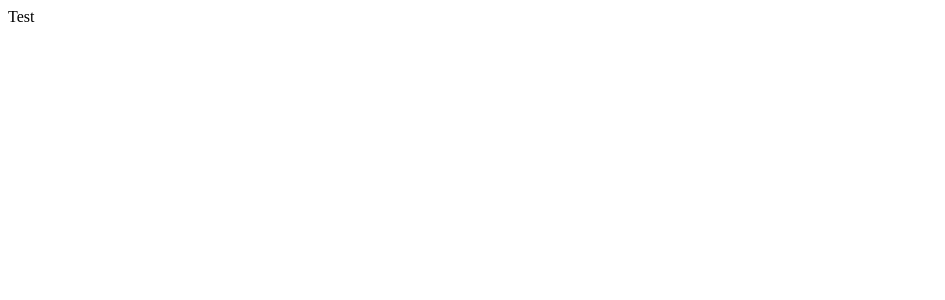
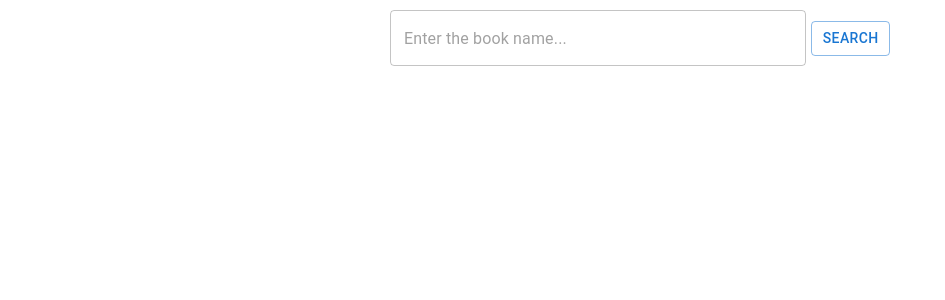
Before and after one commit to AlesiaKlemenia/modsen-test-task-3-week-1, a React (Create React App) app: page / in a window 1280 px wide. Shown: the top 300 px of the page, without its empty margins (0-945 px from the left). Built offline with nearby package versions, Linux system fonts and the light colour scheme.

Commit message:
feat: create Search component

```diff
--- /dev/null
+++ b/src/components/Layout/index.tsx
@@ -0,0 +1,9 @@
+import { Wrapper } from './styled';
+
+interface ILayoutProps {
+  children: JSX.Element[] | JSX.Element;
+}
+
+const Layout = ({ children }: ILayoutProps) => <Wrapper>{children}</Wrapper>;
+
+export default Layout;
--- /dev/null
+++ b/src/components/Layout/styled.ts
@@ -0,0 +1,9 @@
+import styled from 'styled-components';
+
+export const Wrapper = styled.div`
+  width: 100%;
+  height: 100%;
+
+  display: flex;
+  justify-content: center;
+`;
--- /dev/null
+++ b/src/components/pages/Home/Search/index.tsx
@@ -0,0 +1,33 @@
+import { TextField } from '@mui/material';
+import { SearchButton, SearchFieldWrapper } from './styled';
+
+interface ISearchProps {
+  onFieldChange: (e: React.ChangeEvent<HTMLInputElement>) => void;
+  onSearchClick: () => void;
+  isError: boolean;
+  value: string;
+}
+
+const Search = ({
+  onFieldChange,
+  onSearchClick,
+  isError,
+  value,
+}: ISearchProps) => (
+  <SearchFieldWrapper>
+    <TextField
+      placeholder="Enter the book name..."
+      fullWidth
+      onChange={onFieldChange}
+      error={isError}
+      helperText={isError ? 'Can not be empty.' : ''}
+    >
+      {value}
+    </TextField>
+    <SearchButton variant="outlined" onClick={onSearchClick}>
+      Search
+    </SearchButton>
+  </SearchFieldWrapper>
+);
+
+export default Search;
--- /dev/null
+++ b/src/components/pages/Home/Search/styled.ts
@@ -0,0 +1,19 @@
+import { Button, TextField } from '@mui/material';
+import styled from 'styled-components';
+
+export const SearchFieldWrapper = styled.div`
+  width: 500px;
+  height: 60px;
+
+  display: flex;
+  gap: 5px;
+  align-items: center;
+`;
+
+export const SearchField = styled(TextField)`
+  height: 100%;
+`
+
+export const SearchButton = styled(Button)`
+  height: 35px;
+`
--- /dev/null
+++ b/src/components/pages/Home/index.tsx
@@ -0,0 +1,37 @@
+import { useCallback, useState } from 'react';
+import Layout from '../../Layout';
+import Search from './Search';
+
+const Home = () => {
+  const [value, setValue] = useState<string>('');
+  const [isError, setIsError] = useState<boolean>(false);
+
+  const onSearchClick = useCallback(() => {
+    if (value) {
+      console.error(value);
+    } else {
+      setIsError(true);
+    }
+  }, [value]);
+
+  const onFieldChange = useCallback(
+    (e: React.ChangeEvent<HTMLInputElement>) => {
+      setValue(e.target.value);
+      setIsError(false);
+    },
+    [],
+  );
+
+  return (
+    <Layout>
+      <Search
+        onFieldChange={onFieldChange}
+        onSearchClick={onSearchClick}
+        isError={isError}
+        value={value}
+      />
+    </Layout>
+  );
+};
+
+export default Home;
--- /dev/null
+++ b/src/components/pages/Home/styled.ts
@@ -0,0 +1,19 @@
+import { Button, TextField } from '@mui/material';
+import styled from 'styled-components';
+
+export const SearchFieldWrapper = styled.div`
+  width: 500px;
+  height: 60px;
+
+  display: flex;
+  gap: 5px;
+  align-items: center;
+`;
+
+export const SearchField = styled(TextField)`
+  height: 100%;
+`
+
+export const SearchButton = styled(Button)`
+  height: 35px;
+`
--- a/src/routes.tsx
+++ b/src/routes.tsx
@@ -1,10 +1,10 @@
 import { createBrowserRouter } from 'react-router-dom';
-import App from './App';
+import Home from './components/pages/Home';
 
 const router = createBrowserRouter([
   {
     path: '/',
-    element: <App />,
+    element: <Home />,
   },
 ]);
 
```
